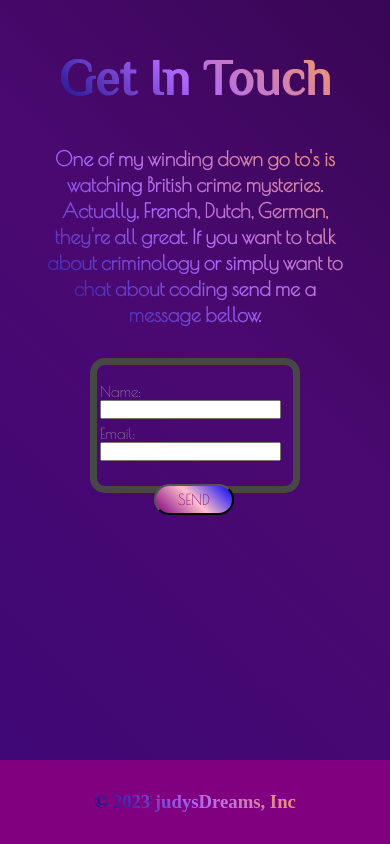
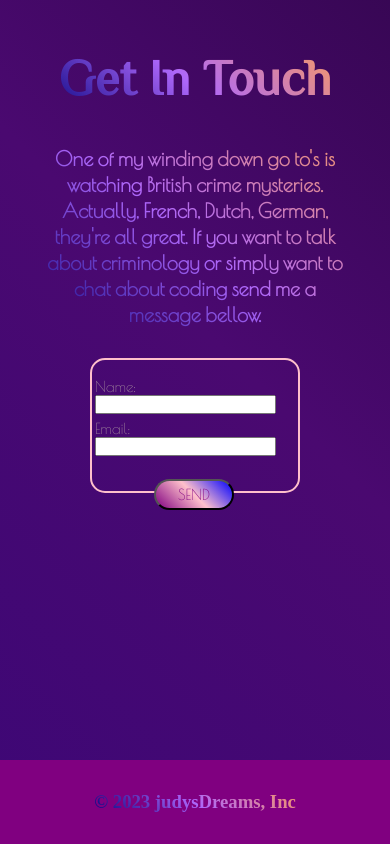
Before and after one commit to judy-her/portfolio, a plain HTML site: page index.html in a window 390 px wide. Shown: the part 2616-3460 px from the top of the page. Drawn offline with nearby package versions, Linux system fonts and the light colour scheme.

```diff
--- a/assets/css/style.css
+++ b/assets/css/style.css
@@ -462,7 +462,7 @@ IMPORTANT IMPORTANT IMPORTANT IMPORTANT IMPORTANT IMPORTANT IMPORTANT IMPORTANT
         width: 300px;
     }
     form {
-        border: 7px solid rgb(71, 71, 69);
+        border: 3px solid pink;
         width: 300px;
       }
     .button-box {
@@ -609,13 +609,16 @@ IMPORTANT IMPORTANT IMPORTANT IMPORTANT IMPORTANT IMPORTANT IMPORTANT IMPORTANT
         height: 135px;
         align-content: center;
         padding-right: 2px;
+        border: 2px solid pink;
       }
 
       li {
         display: block;
         text-align: left;
         font-size: 15px;
-        padding: 3px}
+        padding: 3px;
+    }
+
       .button-box {
         padding-top: 20px;
         width: 100px;
```
